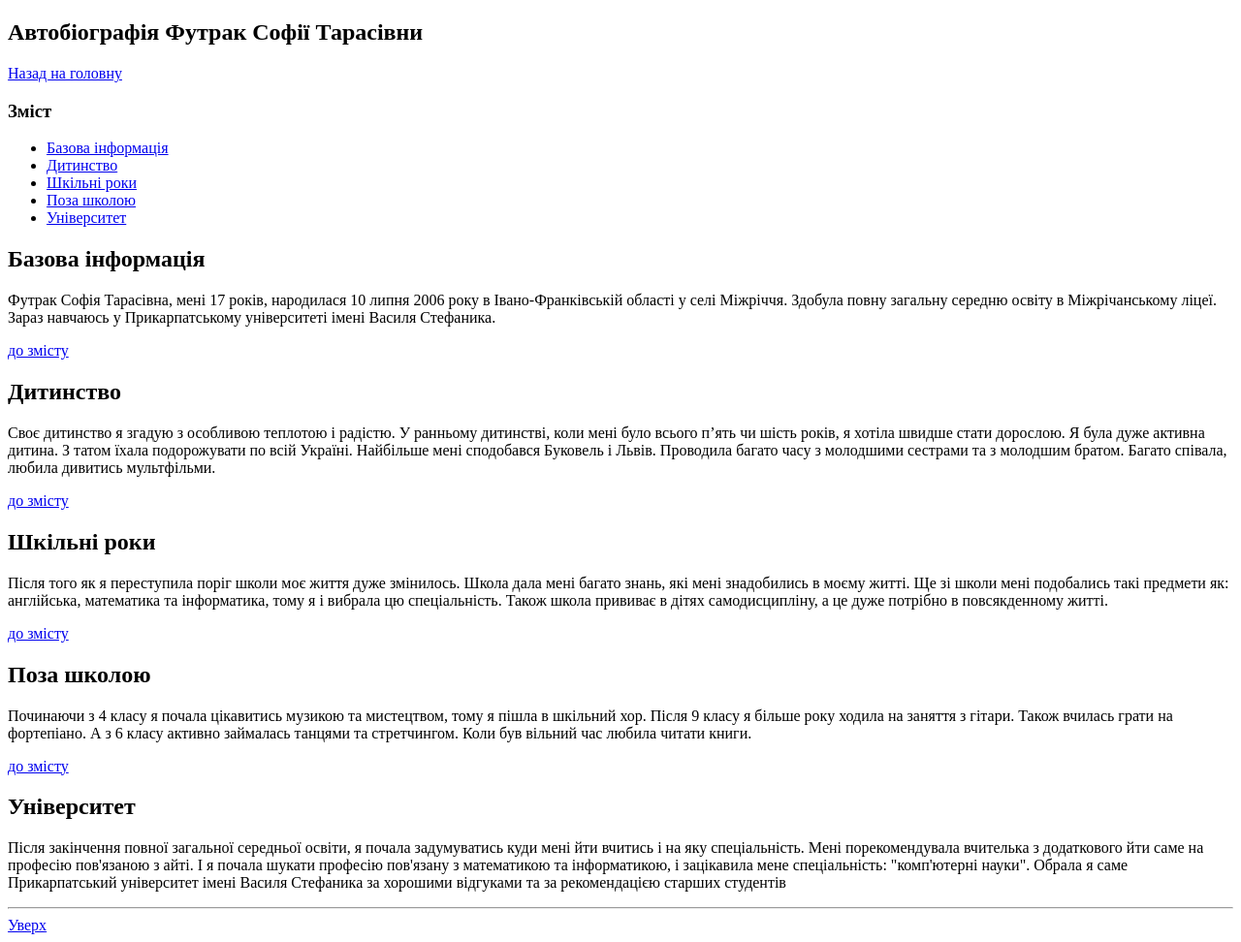
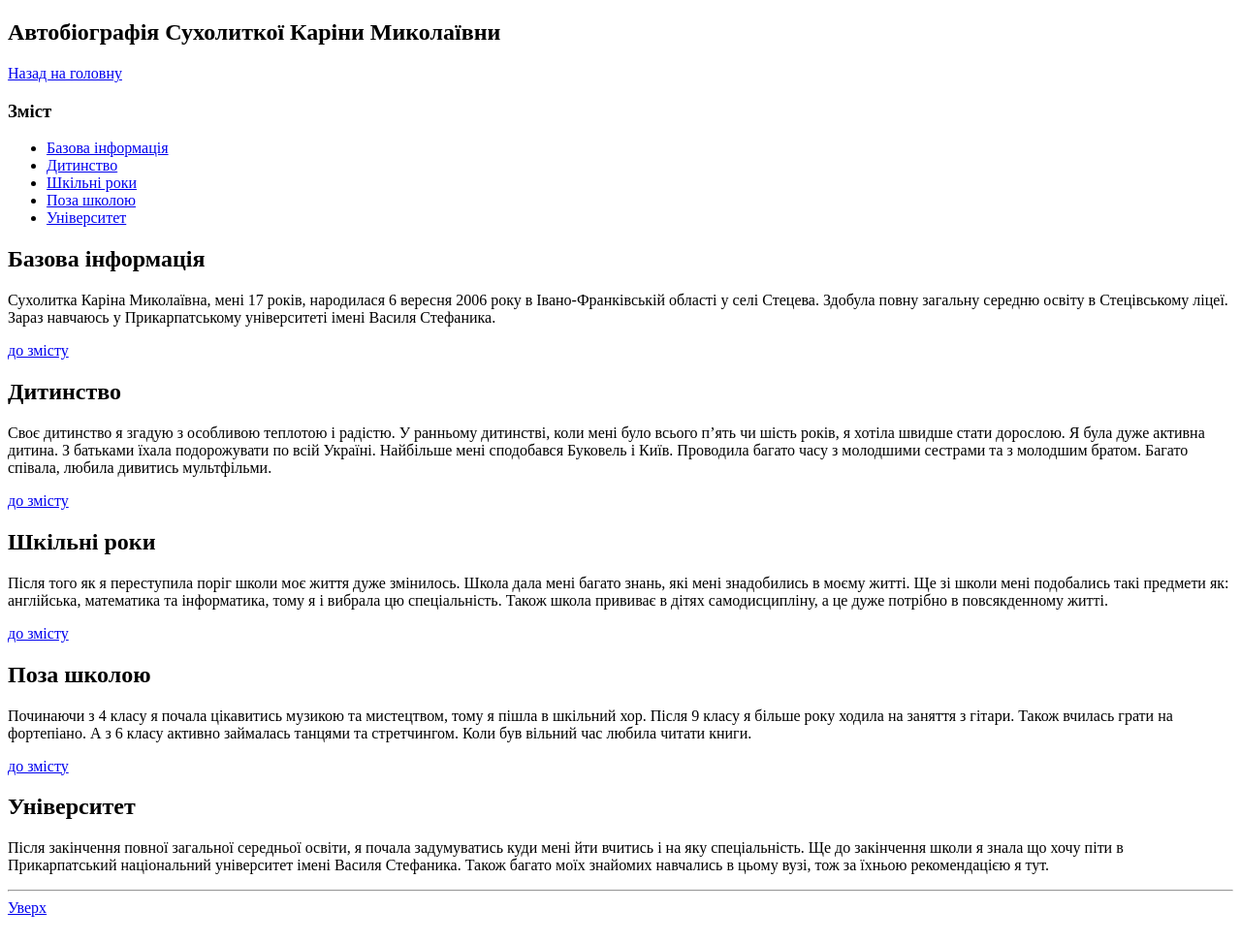
Before and after one commit to Karina909/Practic_2, a plain HTML site: page biography.html in a window 1280 px wide. Shown: the whole page at 97% size. Drawn offline with Linux system fonts and the light colour scheme.

Commit message:
Update biography.html

```diff
--- a/biography.html
+++ b/biography.html
@@ -6,7 +6,7 @@
 </head>
 <body>
 <article id="biography">
-    <h1>Автобіографія Футрак Софії Тарасівни</h1>
+    <h1>Автобіографія Сухолиткої Каріни Миколаївни</h1>
     </article>
 <a href="index.html">Назад на головну</a>
 <h3 id="zmist">Зміст</h3>
@@ -19,7 +19,7 @@
 </ul>
 <article id="section1">
     <h2>Базова інформація</h2>
-<p>Футрак Софія Тарасівна, мені 17 років, народилася 10 липня 2006 року в Івано-Франківській області у селі Міжріччя. Здобула повну загальну середню освіту в Міжрічанському ліцеї.
+<p>Сухолитка Каріна Миколаївна, мені 17 років, народилася 6 вересня 2006 року в Івано-Франківській області у селі Стецева. Здобула повну загальну середню освіту в Стецівському ліцеї.
     Зараз навчаюсь у Прикарпатському  університеті імені Василя Стефаника. </p>
 </article>
 <a href="#zmist">до змісту</a>
@@ -27,7 +27,7 @@
     <h2>Дитинство</h2>
 <p>Своє дитинство я згадую з особливою теплотою і радістю.
     У ранньому дитинстві, коли мені було всього п’ять чи шість років, я хотіла швидше стати дорослою.
-     Я була дуже активна дитина. З татом  їхала подорожувати по всій Україні. Найбільше мені сподобався Буковель і Львів. Проводила багато часу з молодшими сестрами та з молодшим братом.
+     Я була дуже активна дитина. З батьками  їхала подорожувати по всій Україні. Найбільше мені сподобався Буковель і Київ. Проводила багато часу з молодшими сестрами та з молодшим братом.
     Багато співала, любила дивитись мультфільми.</p>
 </article>
 <a href="#zmist">до змісту</a>
@@ -44,8 +44,7 @@
 <article id="section5">
     <h2>Університет</h2>
 <p> Після закінчення повної загальної середньої освіти, я почала задумуватись куди мені йти вчитись і на яку спеціальність.
-    Мені порекомендувала вчителька з додаткового йти саме на професію пов'язаною з айті.
-    І я почала шукати професію пов'язану з математикою та інформатикою, і зацікавила мене спеціальність: "комп'ютерні науки". Обрала я саме Прикарпатський університет імені Василя Стефаника за хорошими відгуками та за рекомендацією старших студентів</p>
+    Ще до закінчення школи я знала що хочу піти в Прикарпатський національний університет імені Василя Стефаника. Також багато моїх знайомих навчались в цьому вузі, тож за їхньою рекомендацією я тут. </p>
 </article>
     <hr>
 <a href="#biography">Уверх</a>
```
